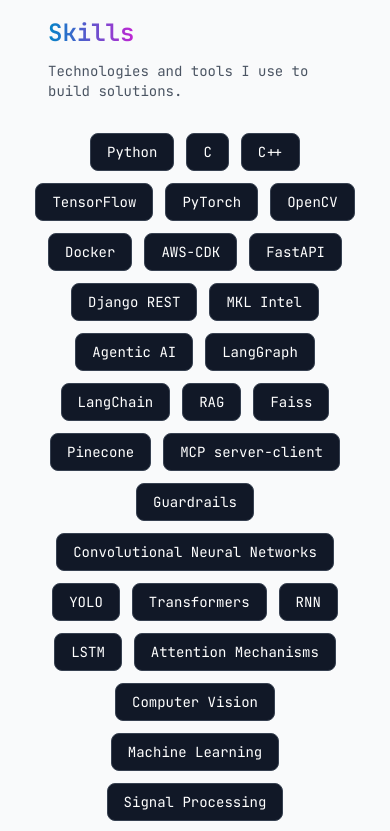
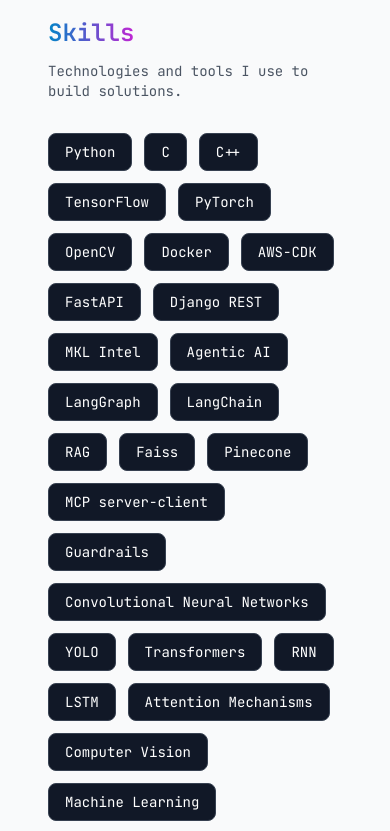
Before and after one commit to SA7VIK/portfolio-frontend, a React (Vite) app: page / in a window 390 px wide. Shown: the part 5140-5971 px from the top of the page. Built offline with nearby package versions, Linux system fonts and the light colour scheme.

Commit message:
making mobile responsive

```diff
--- a/src/sections/Skills.tsx
+++ b/src/sections/Skills.tsx
@@ -42,7 +42,7 @@ const Skills: React.FC = () => {
           whileInView={{ opacity: 1, y: 0 }}
           transition={{ duration: 0.8, delay: 0.2 }}
           viewport={{ once: true }}
-          className="flex flex-wrap justify-center gap-3"
+          className="flex flex-wrap justify-start gap-3 px-4"
         >
           {skills.map((skill, index) => (
             <motion.span
```
